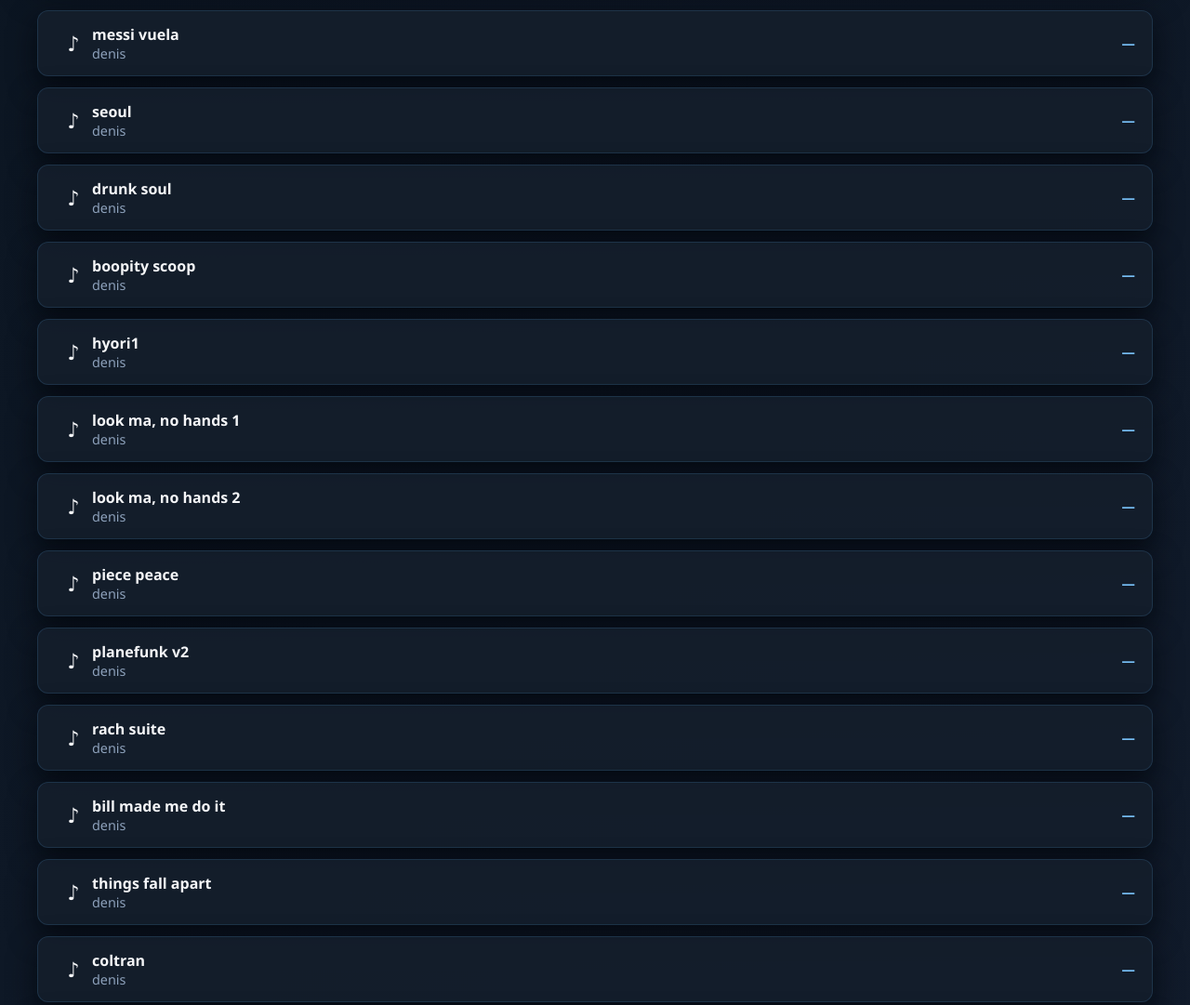
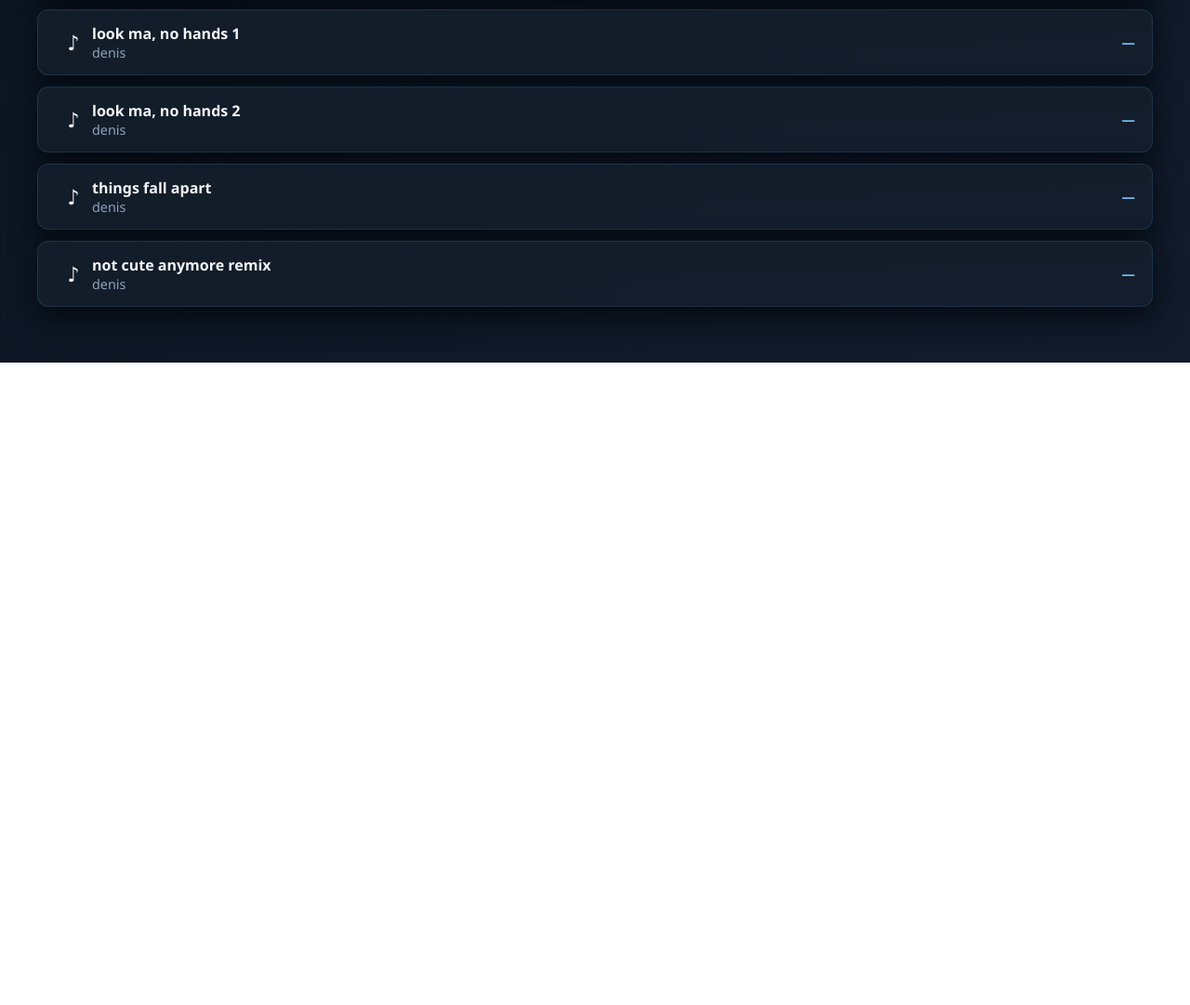
Before and after one commit to DenisLim95/audioviz, a website: page index.html in a window 1280 px wide. Shown: the part 410-1491 px from the top of the page at 93% size. After the commit the page ends 800 px from the top, so only its background shows below. Drawn offline with Linux system fonts and the light colour scheme.

Commit message:
Update song library and simplify header
- Reduce song list to 5 tracks: drunk soul, look ma no hands 1 & 2, things fall apart, not cute anymore remix
- Remove subtitle and MIDI visualizer hint from header
- Add Vercel Analytics script

```diff
--- a/index.html
+++ b/index.html
@@ -214,8 +214,7 @@
     <div class="container">
         <header>
             <h1>playground</h1>
-            <p class="subtitle">some of my songs</p>
-            <p style="font-size: 12px; color: #888; margin-top: 10px;">💡 Hold Shift while clicking to use MIDI instrument visualizer</p>
+
         </header>
 
         <div class="upload-section">
@@ -237,38 +236,10 @@
         // Define your song library here
         const songs = [
             {
-                title: "messi vuela",
-                artist: "denis",
-                duration: "—",
-                filename: "audio/2nd last sunday ny.wav",
-                icon: ""
-            },
-            {
-                title: "seoul",
-                artist: "denis",
-                duration: "—",
-                filename: "audio/deoul.wav",
-                icon: ""
-            },
-            {
                 title: "drunk soul",
                 artist: "denis",
                 duration: "—",
                 filename: "audio/soul*.wav",
-                icon: ""
-            },
-            {
-                title: "boopity scoop",
-                artist: "denis",
-                duration: "—",
-                filename: "audio/frenn.wav",
-                icon: ""
-            },
-            {
-                title: "hyori1",
-                artist: "denis",
-                duration: "—",
-                filename: "audio/hyori1.wav",
                 icon: ""
             },
             {
@@ -286,45 +257,10 @@
                 icon: ""
             },
             {
-                title: "piece peace",
-                artist: "denis",
-                duration: "—",
-                filename: "audio/piece peace.wav",
-                icon: ""
-            },
-            {
-                title: "planefunk v2",
-                artist: "denis",
-                duration: "—",
-                filename: "audio/planefunkv2.wav",
-                icon: ""
-            },
-            {
-                title: "rach suite",
-                artist: "denis",
-                duration: "—",
-                filename: "audio/rachsuite.wav",
-                icon: ""
-            },
-            {
-                title: "bill made me do it",
-                artist: "denis",
-                duration: "—",
-                filename: "audio/ss*.wav",
-                icon: ""
-            },
-            {
                 title: "things fall apart",
                 artist: "denis",
                 duration: "—",
                 filename: "audio/things fall apart.wav",
-                icon: ""
-            },
-            {
-                title: "coltran",
-                artist: "denis",
-                duration: "—",
-                filename: "audio/coltran.wav",
                 icon: ""
             },
             {
```
